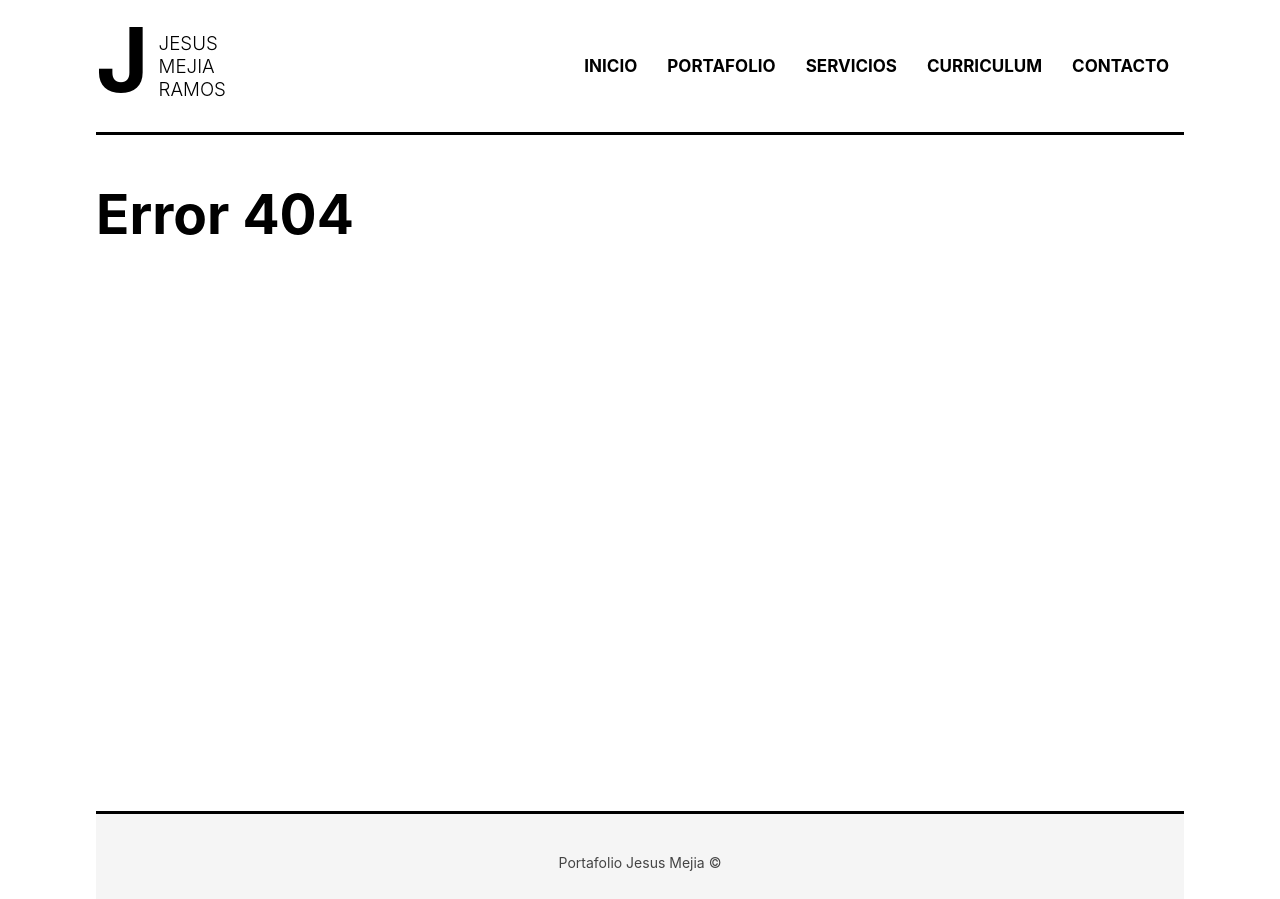
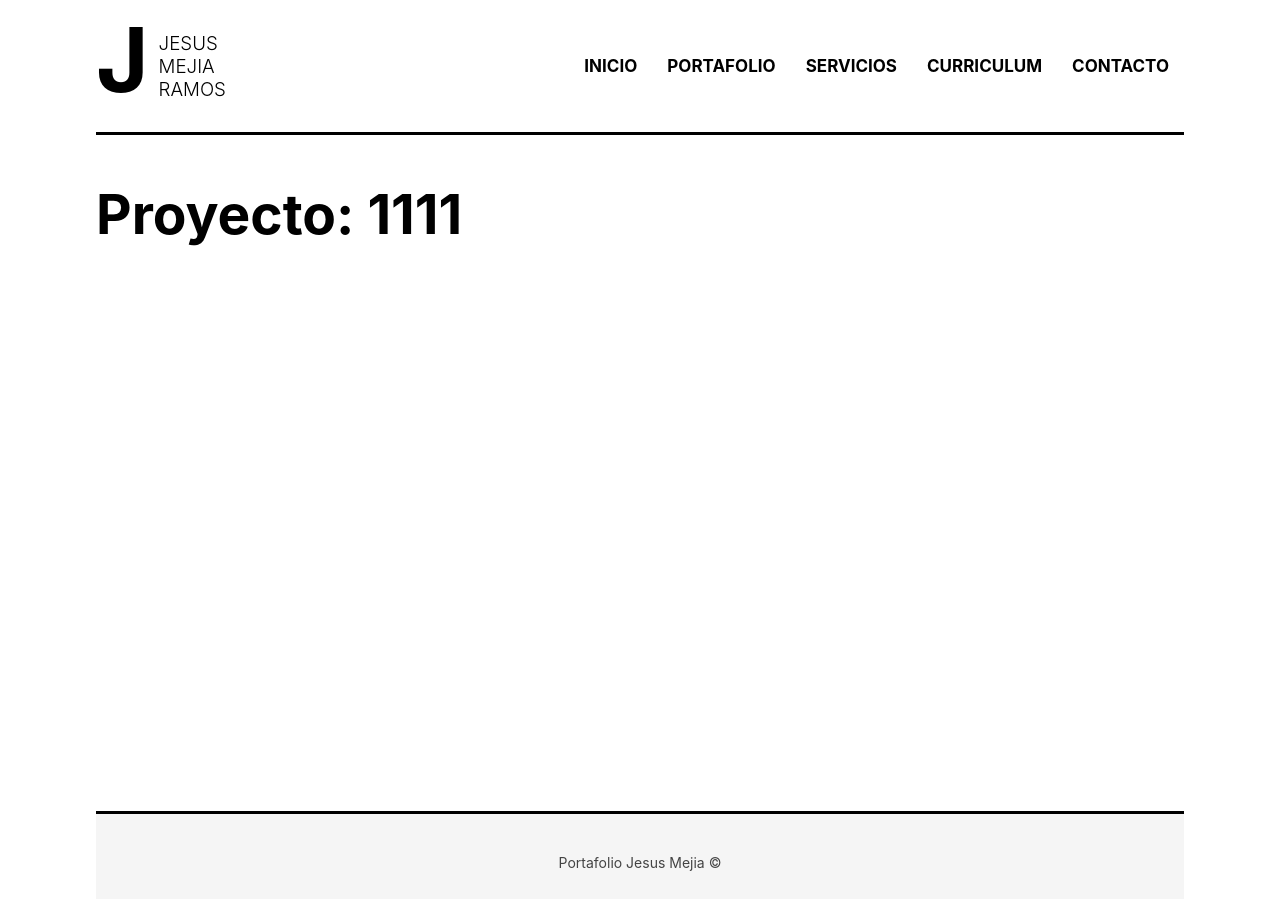
Before and after one commit to chuyMejia/portafolio-react, a React (Create React App) app: page /proyecto/1111 in a window 1280 px wide. Before the commit this address had no page. Built offline with nearby package versions, Linux system fonts and the light colour scheme.

Commit message:
06/07/2023 3

```diff
--- /dev/null
+++ b/src/components/Proyecto.js
@@ -0,0 +1,22 @@
+import React, { useEffect } from 'react'
+import { useParams } from 'react-router';
+import { trabajos } from '../data/trabajos';
+
+export const Proyecto = () => {
+    {/*recibo los paramertod*/}
+    const params = useParams();
+
+    useEffect(()=>{
+        {/*uso hook que se ejecuta solo una vez []*/ }
+
+
+    },[])
+
+  return (
+    <div className="page">
+    <h1 className= "heading">Proyecto: {params.id}</h1>
+
+
+  </div>
+  )
+}
--- a/src/router/MisRutas.js
+++ b/src/router/MisRutas.js
@@ -6,6 +6,7 @@ import { Inicio } from "../components/Inicio";
 import { Footer } from '../components/layout/Footer';
 import { HeaderNav } from '../components/layout/HeaderNav';
 import { Portafolio } from '../components/Portafolio';
+import { Proyecto } from '../components/Proyecto';
 import { Servicios } from '../components/Servicios';
 
 export const MisRutas = () => {
@@ -22,6 +23,7 @@ export const MisRutas = () => {
          <Route path="/servicios" element={<Servicios/>}></Route>
          <Route path="/curriculum" element={<Curriculum/>}></Route>
          <Route path="/contacto" element={<Contacto/>}></Route>
+         <Route path="/proyecto/:id" element={<Proyecto/>}></Route>
          <Route path="*" element={
            <div className="page"><h1 className="heading">Error 404</h1></div>
 
```
